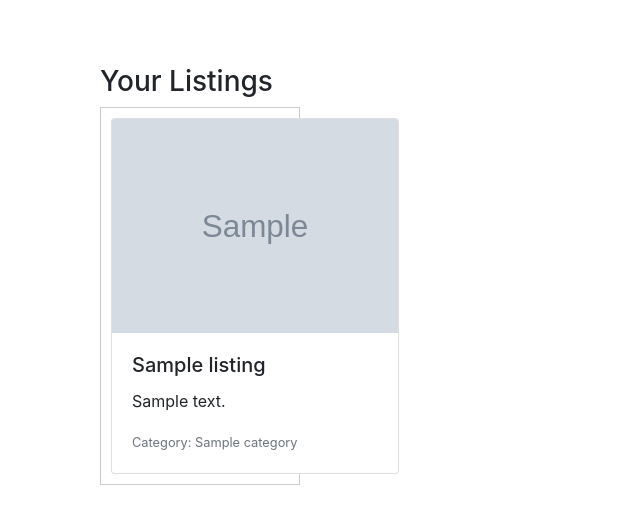
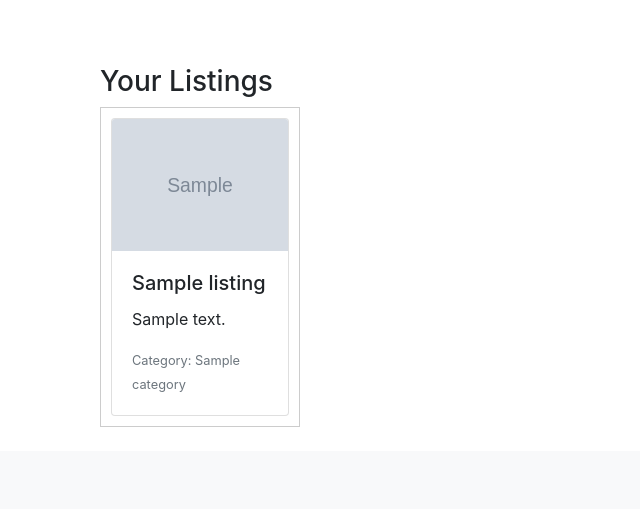
Before and after one commit to salnahass/https---github.com-salnahass-login, a Flask app: template templates/profile.html in a window 1280 px wide. Shown: the part 443-952 px from the top of the page, without its empty margins (0-640 px from the left). After the commit the page ends 870 px from the top, so only its background shows below. Run offline with Flask 3, Linux system fonts and the light colour scheme; the template is opened without the code that fills it: most values are stand-ins (such as "Sample title", 1, 10 or a date in 2020); grey boxes marked "Sample" are stand-in pictures; some libraries are stand-ins or nearby versions.

Commit message:
profile edit

```diff
--- a/templates/profile.html
+++ b/templates/profile.html
@@ -29,7 +29,7 @@
         <div class="listings-container d-flex flex-row flex-wrap justify-content-start">
             {% for listing in user_listings %}
                 <div class="listing-card mb-4 mr-4">
-                    <div class="card" style="width: 18rem;">
+                    <div class="card">
                         {% if listing['images'] %}
                             <img src="{{ url_for('uploaded_file', filename=listing['images']) }}" alt="Listing Image" class="card-img-top">
                         {% else %}
```
Also changed, not shown: database.db, uploads/linkedin_pic_2.jpg (added).
